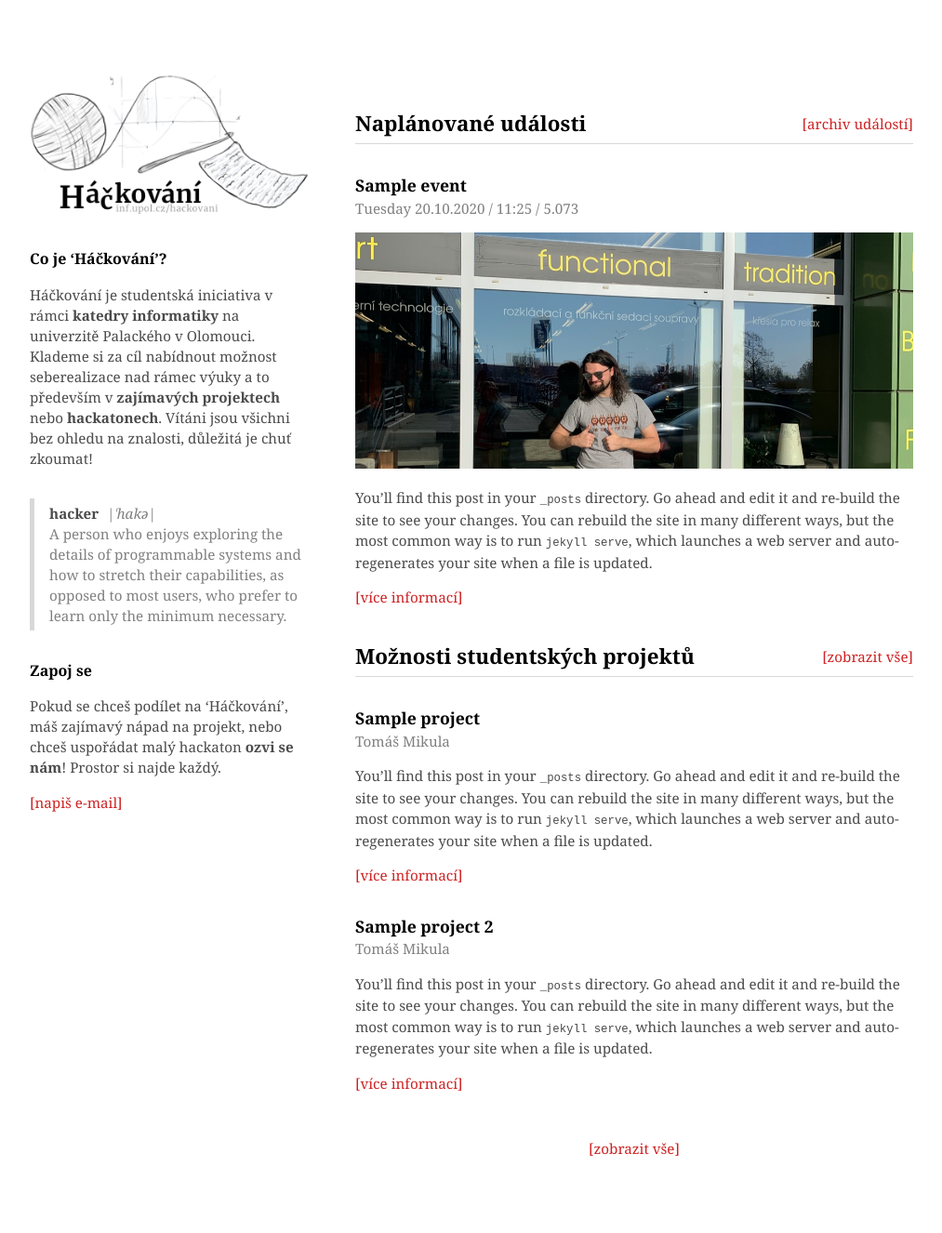
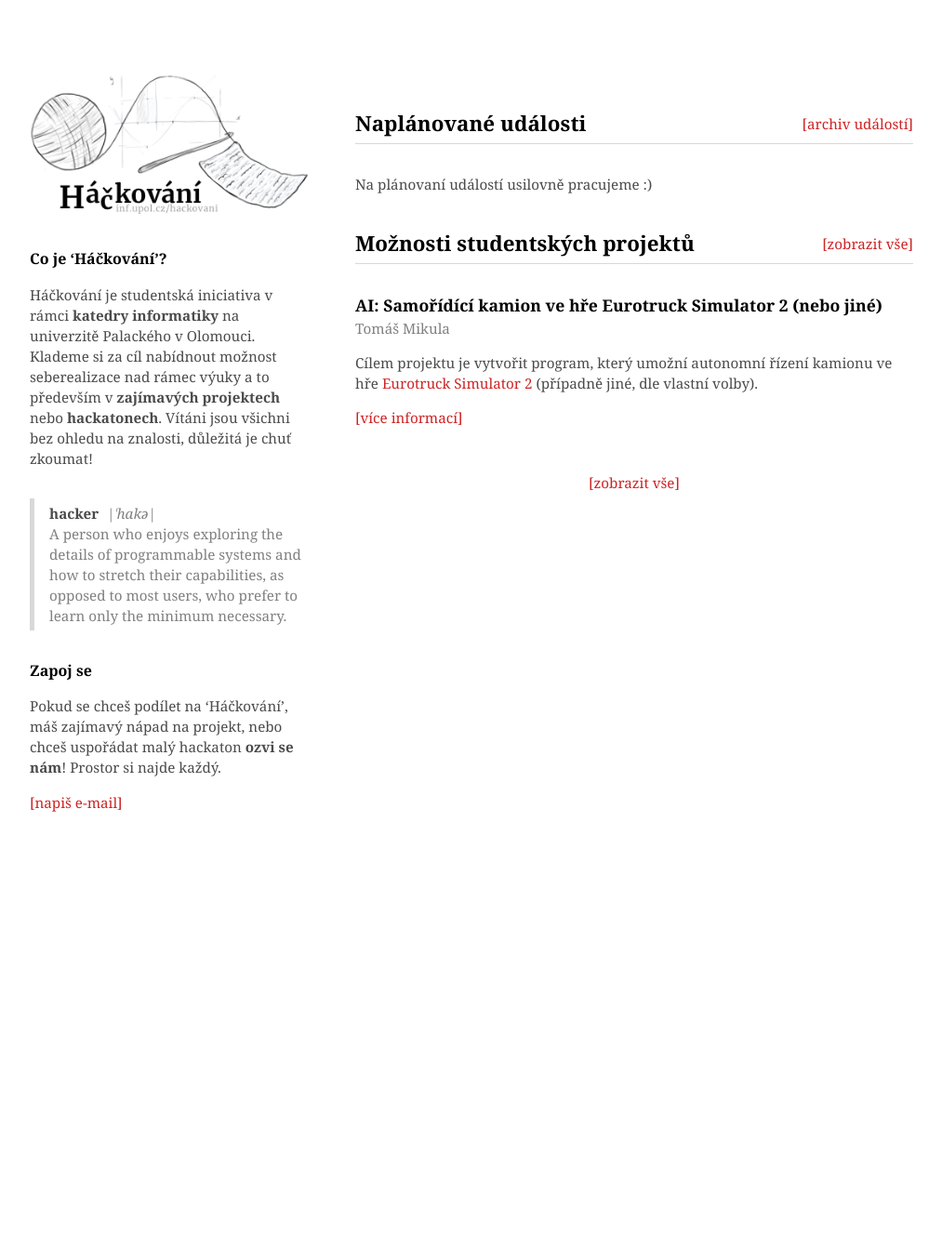
Before and after one commit to hackovani/hackovani.github.io, a Jekyll site: the page built from index.markdown, in a window 1280 px wide. Shown: the whole page at 93% size, without its empty margins (133-1146 px from the left). Built offline with Jekyll 4.4.1, drawn with Linux system fonts in a browser that asks for light colours; after the commit the page ends 954 px from its top, so only the background shows below that.

Commit message:
Update student projects

```diff
--- a/_layouts/home.html
+++ b/_layouts/home.html
@@ -7,7 +7,7 @@ layout: default
     <h2>Naplánované události</h2><a href="/event_archive" class="button">archiv událostí</a>
   </div>
 
-
+  {% if site.categories.events %}
   <article class="article">
     <header class="article__header">
       <h3>{{ site.categories.events[0].title }}</h3>
@@ -19,6 +19,12 @@ layout: default
     <p>{{ site.categories.events[0].excerpt }}</p>
     <a href="{{ site.categories.events[0].url }}" class="button">více informací</a>
   </article>
+  {% else %}
+  <article class="article">
+
+    <p>Na plánovaní událostí usilovně pracujeme :)</p>
+  </article>
+  {% endif %}
 </section>
 
 
--- a/_layouts/project.html
+++ b/_layouts/project.html
@@ -13,9 +13,10 @@ layout: default
       <span>{{ page.author }}</span>
     </header>
 
-    <p>{{ page.excerpt }}</p>
+    <p>{{ content }}</p>
 
-    <a href="{{ project.url }}" class="button">kontaktovat autora</a>
+    <h2>Máš o projekt zájem?</h2>
+    <a href="mailto:{{ page.contact }}" class="button">kontaktovat autora</a>
   </article>
 
 </section>
--- a/_posts/events/2019-11-20-welcome.markdown
+++ /dev/null
@@ -1,16 +0,0 @@
----
-layout: event
-title:  "Sample event"
-date:   2020-10-20 12:25:04 +0100
-room: 5.073
-excerpt_separator: <!--more-->
-categories: events
----
-![My helpful screenshot](/assets/img/events/funkcionalni.jpg)
-
-You’ll find this post in your `_posts` directory. Go ahead and edit it and re-build the site to see your changes. You can rebuild the site in many different ways, but the most common way is to run `jekyll serve`, which launches a web server and auto-regenerates your site when a file is updated.
-
-<!--more-->
-
-You’ll find this post in your `_posts` directory. Go ahead and edit it and re-build the site to see your changes. You can rebuild the site in many different ways, but the most common way is to run `jekyll serve`, which launches a web server and auto-regenerates your site when a file is updated.
-You’ll find this post in your `_posts` directory. Go ahead and edit it and re-build the site to see your changes. You can rebuild the site in many different ways, but the most common way is to run `jekyll serve`, which launches a web server and auto-regenerates your site when a file is updated.
--- a/_posts/projects/2019-11-20-welcome-to-jekyll copy.markdown
+++ /dev/null
@@ -1,34 +0,0 @@
----
-layout: project
-title:  "Sample project 2"
-date:   2019-11-20 12:25:04 +0100
-author: Tomáš Mikula
-excerpt_separator: <!--more-->
-categories: projects
----
-
-You’ll find this post in your `_posts` directory. Go ahead and edit it and re-build the site to see your changes. You can rebuild the site in many different ways, but the most common way is to run `jekyll serve`, which launches a web server and auto-regenerates your site when a file is updated.
-
-<!--more-->
-
-Jekyll requires blog post files to be named according to the following format:
-
-`YEAR-MONTH-DAY-title.MARKUP`
-
-Where `YEAR` is a four-digit number, `MONTH` and `DAY` are both two-digit numbers, and `MARKUP` is the file extension representing the format used in the file. After that, include the necessary front matter. Take a look at the source for this post to get an idea about how it works.
-
-Jekyll also offers powerful support for code snippets:
-
-{% highlight ruby %}
-def print_hi(name)
-  puts "Hi, #{name}"
-end
-print_hi('Tom')
-#=> prints 'Hi, Tom' to STDOUT.
-{% endhighlight %}
-
-Check out the [Jekyll docs][jekyll-docs] for more info on how to get the most out of Jekyll. File all bugs/feature requests at [Jekyll’s GitHub repo][jekyll-gh]. If you have questions, you can ask them on [Jekyll Talk][jekyll-talk].
-
-[jekyll-docs]: https://jekyllrb.com/docs/home
-[jekyll-gh]:   https://github.com/jekyll/jekyll
-[jekyll-talk]: https://talk.jekyllrb.com/
--- a/_posts/projects/2019-11-20-welcome-to-jekyll.markdown
+++ /dev/null
@@ -1,33 +0,0 @@
----
-layout: project
-title:  "Sample project"
-date:   2019-11-20 12:25:04 +0100
-author: Tomáš Mikula
-excerpt_separator: <!--more-->
-categories: projects
----
-You’ll find this post in your `_posts` directory. Go ahead and edit it and re-build the site to see your changes. You can rebuild the site in many different ways, but the most common way is to run `jekyll serve`, which launches a web server and auto-regenerates your site when a file is updated.
-
-<!--more-->
-
-Jekyll requires blog post files to be named according to the following format:
-
-`YEAR-MONTH-DAY-title.MARKUP`
-
-Where `YEAR` is a four-digit number, `MONTH` and `DAY` are both two-digit numbers, and `MARKUP` is the file extension representing the format used in the file. After that, include the necessary front matter. Take a look at the source for this post to get an idea about how it works.
-
-Jekyll also offers powerful support for code snippets:
-
-{% highlight ruby %}
-def print_hi(name)
-  puts "Hi, #{name}"
-end
-print_hi('Tom')
-#=> prints 'Hi, Tom' to STDOUT.
-{% endhighlight %}
-
-Check out the [Jekyll docs][jekyll-docs] for more info on how to get the most out of Jekyll. File all bugs/feature requests at [Jekyll’s GitHub repo][jekyll-gh]. If you have questions, you can ask them on [Jekyll Talk][jekyll-talk].
-
-[jekyll-docs]: https://jekyllrb.com/docs/home
-[jekyll-gh]:   https://github.com/jekyll/jekyll
-[jekyll-talk]: https://talk.jekyllrb.com/
--- /dev/null
+++ b/_posts/projects/2019-11-22-self-driving-eurotruck.markdown
@@ -0,0 +1,26 @@
+---
+layout: project
+title:  "AI: Samořídící kamion ve hře Eurotruck Simulator 2 (nebo jiné)"
+date:   2019-11-22 12:25:04 +0100
+author: Tomáš Mikula
+contact: mail@tomasmikula.cz
+excerpt_separator: <!--more-->
+categories: projects
+---
+
+Cílem projektu je vytvořit program, který umožní autonomní řízení kamionu ve hře [Eurotruck Simulator 2](https://store.steampowered.com/app/227300/Euro_Truck_Simulator_2/?l=czech) (případně jiné, dle vlastní volby).
+
+<!--more-->
+
+![Screenshot](https://miro.medium.com/max/3448/1*pUMysl40c-BzzNAX4doq-Q.png)
+*Zdroj: [Semantic Segmentation & Deep Learning](https://medium.com/coinmonks/semantic-segmentation-deep-learning-for-autonomous-driving-simulation-part-1-271cd611eed3)*
+
+
+V první verzi stačí správně detekovat jízdní pruh, dále implementovat detekci okolních automobilů a poté tyto znalosti využít k udržování jízdního pruhu a korekce rychlosti. Pro případnou implementaci doporučuji jazyk Python a potřebné knihovny.
+
+**Reference**
+* [Deep Learning for Self-Driving Cars](https://towardsdatascience.com/deep-learning-for-self-driving-cars-7f198ef4cfa2)
+* [Autonomous Vehicles Learn By Playing Video Games](https://spectrum.ieee.org/view-from-the-valley/transportation/self-driving/autonomous-vehicles-learn-by-playing-video-games)
+* [Semantic Segmentation & Deep Learning for Autonomous Driving Simulation](https://medium.com/coinmonks/semantic-segmentation-deep-learning-for-autonomous-driving-simulation-part-1-271cd611eed3)
+* [Youtube: Programming Autonomous self-driving cars with Carla and Python](https://www.youtube.com/watch?v=J1F32aVSYaU&list=PLQVvvaa0QuDeI12McNQdnTlWz9XlCa0uo)
+* [Youtube: Intro and Screen reading - Python plays Grand Theft Auto V p.1](https://www.youtube.com/watch?v=ks4MPfMq8aQ&list=PLQVvvaa0QuDeETZEOy4VdocT7TOjfSA8a)
```
Also changed, not shown: _posts/events/2019-11-20-welcome copy.markdown (deleted, +0 -16 lines).
